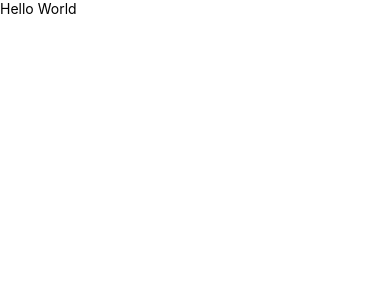
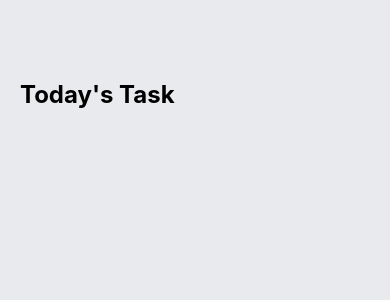
Before and after one commit to UsmanAsif193/todo-app-react-native, a React Native app: screen / in a window 390 px wide. Shown: the top 300 px of the page. Built offline with nearby package versions, Linux system fonts and the light colour scheme.

Commit message:
feat: todotask app.js file added

```diff
--- a/App.js
+++ b/App.js
@@ -4,8 +4,12 @@ import { StyleSheet, Text, View } from "react-native";
 export default function App() {
   return (
     <View style={styles.container}>
-      <Text>Hello World</Text>
-      <StatusBar style="auto" />
+      {/* Today's Task */}
+      <View style={styles.tasksWrapper}>
+        <Text style={styles.sectionTitle}>Today's Task</Text>
+
+        <View style={styles.items}>{/* Single Task */}</View>
+      </View>
     </View>
   );
 }
@@ -13,6 +17,15 @@ export default function App() {
 const styles = StyleSheet.create({
   container: {
     flex: 1,
-    backgroundColor: "#fff",
+    backgroundColor: "#E8EAED",
   },
+  tasksWrapper: {
+    padding: 80,
+    paddingHorizontal: 20,
+  },
+  sectionTitle: {
+    fontSize: 24,
+    fontWeight: "bold",
+  },
+  items: {},
 });
```
